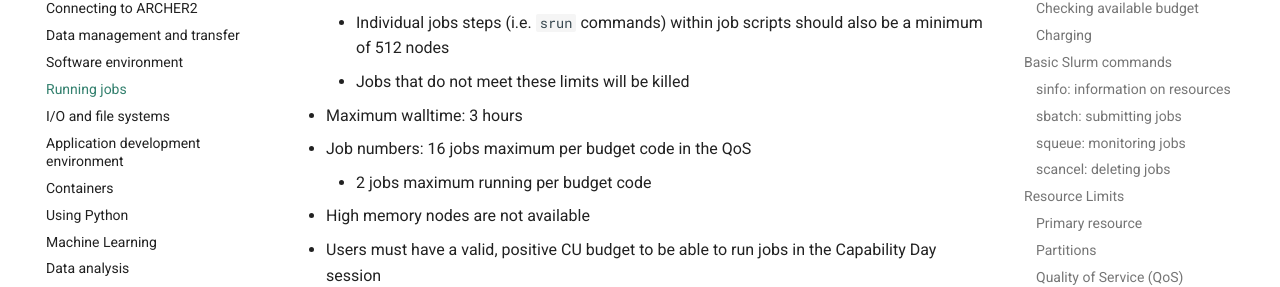
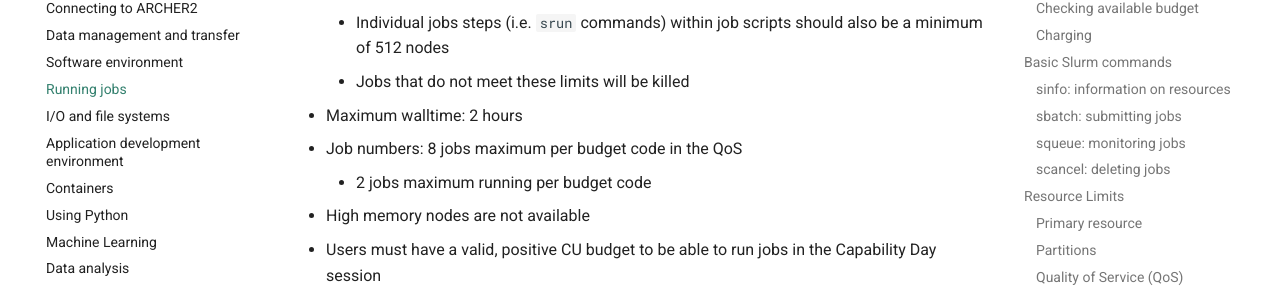
Before and after one commit to ARCHER2-HPC/archer2-docs, an MkDocs documentation site: the page built from docs/user-guide/scheduler.md, in a window 1280 px wide and 900 px high, scrolled down 53636 px. Shown: the part 154-441 px from the top of the window. Built offline with MkDocs 1.6.1 and Material for MkDocs 9.7.7, drawn with Linux system fonts in a browser that asks for light colours; comment, search, counter and statistics services are not loaded; some of the changed text lies outside the part shown.

Commit message:
Updates limits

```diff
--- a/docs/user-guide/scheduler.md
+++ b/docs/user-guide/scheduler.md
@@ -2494,8 +2494,8 @@ session starts.
 - Minimum job size: 512 nodes, maximum job size: 4096 nodes
     - Individual jobs steps (i.e. `srun` commands) within job scripts should also be a minimum of 512 nodes
     - Jobs that do not meet these limits will be killed
-- Maximum walltime: 3 hours
-- Job numbers: 16 jobs maximum per budget code in the QoS
+- Maximum walltime: 2 hours
+- Job numbers: 8 jobs maximum per budget code in the QoS
     - 2 jobs maximum running per budget code
 - High memory nodes are not available
 - Users must have a valid, positive CU budget to be able to run jobs in the Capability Day session
```
Also changed, not shown: other parts of docs/user-guide/scheduler.md (+1 -1 lines).
